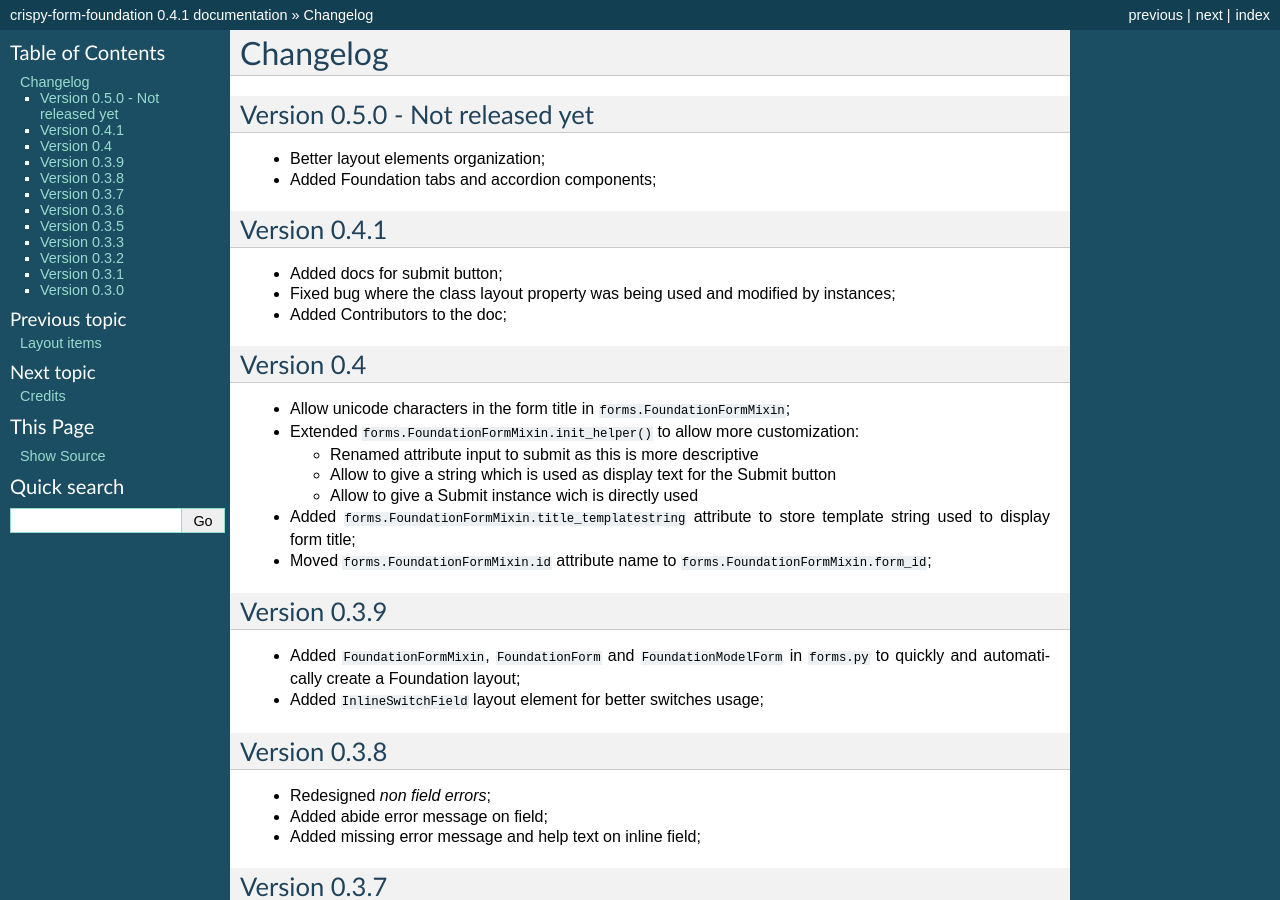
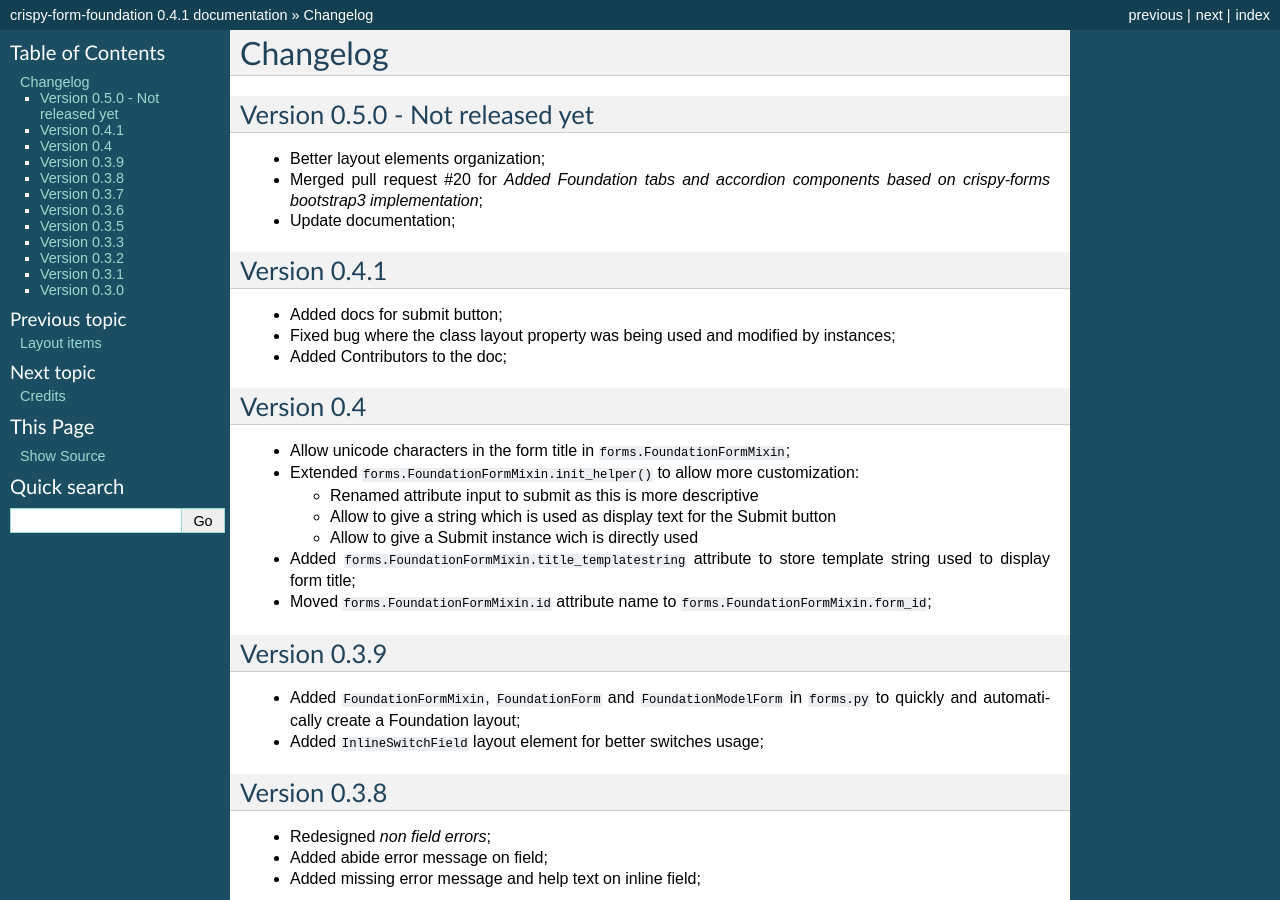
Before and after one commit to sveetch/crispy-forms-foundation, a Sphinx documentation site: the page built from docs/changelog.rst, in a window 1280 px wide and 900 px high. Built offline with Sphinx 7.4.7, drawn with Linux system fonts in a browser that asks for light colours.

Commit message:
Update documentation again

```diff
--- a/docs/changelog.rst
+++ b/docs/changelog.rst
@@ -8,7 +8,8 @@ Version 0.5.0 - Not released yet
 ********************************
 
 * Better layout elements organization;
-* Added Foundation tabs and accordion components;
+* Merged pull request #20 for *Added Foundation tabs and accordion components based on crispy-forms bootstrap3 implementation*;
+* Update documentation;
 
 Version 0.4.1
 *************
```
